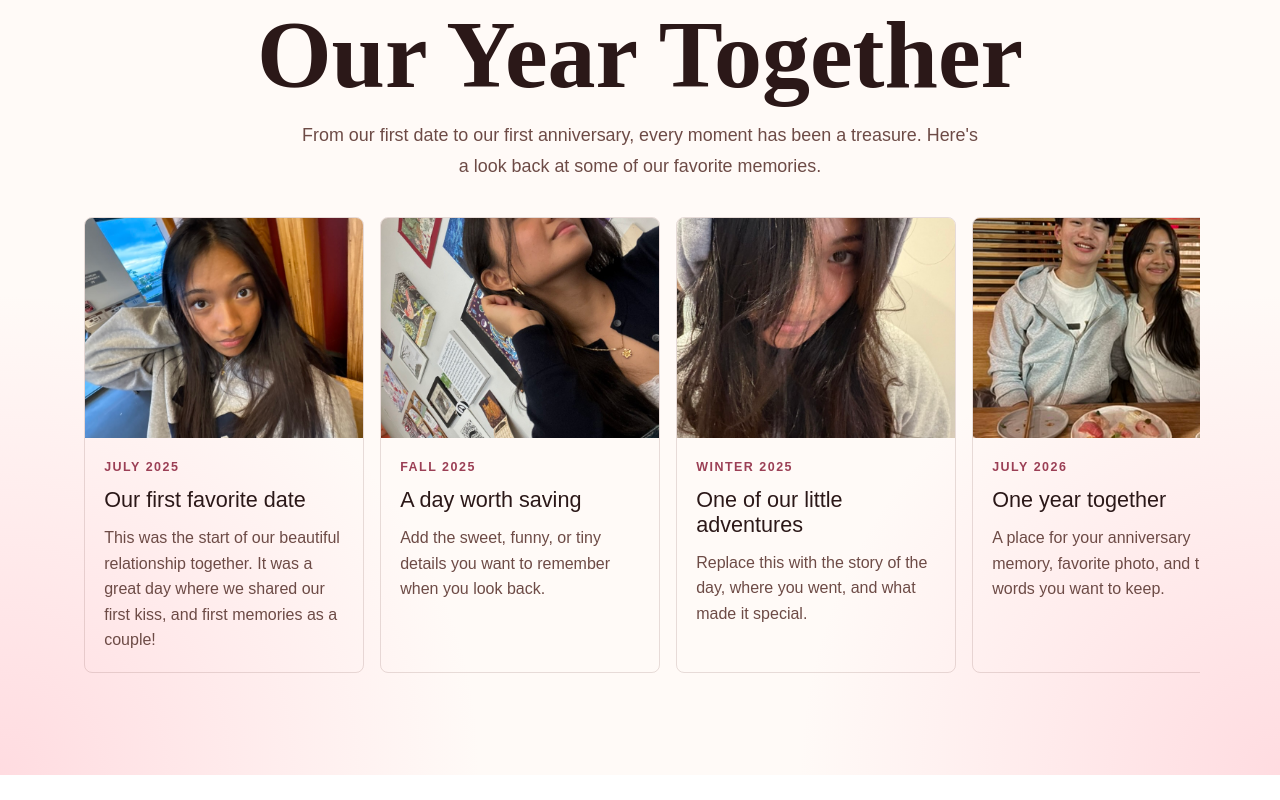
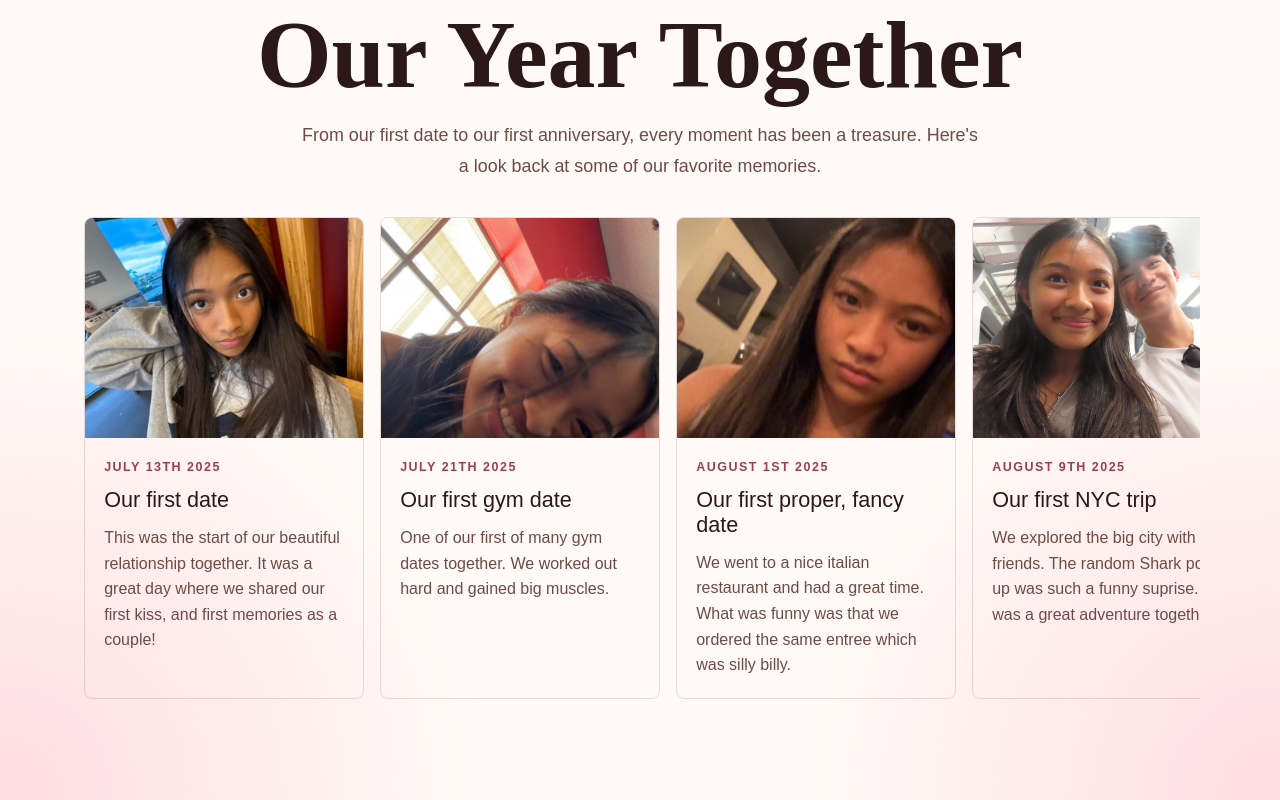
Before and after one commit to AnthonyChanng/Anniversary, a Next.js app: page / in a window 1280 px wide. Shown: the part 1501-2301 px from the top of the page. Before the commit the page ends 2276 px from the top, so only its background shows below. Built offline with nearby package versions, Linux system fonts and the light colour scheme.

Commit message:
small changes

```diff
--- a/src/home/Home.js
+++ b/src/home/Home.js
@@ -3,19 +3,43 @@ import Image from "next/image";
 
 const timelineItems = [
   {
-    date: "July 2025",
-    title: "Our first favorite date",
+    date: "July 13th 2025",
+    title: "Our first date",
     description:
       "This was the start of our beautiful relationship together. It was a great day where we shared our first kiss, and first memories as a couple!",
     image: "/pictures/D76D258E-0CB2-4166-A7D5-71CF00395534_1_105_c.jpeg",
     imageAlt: "A favorite anniversary memory",
   },
   {
-    date: "Fall 2025",
-    title: "A day worth saving",
+    date: "July 21th 2025",
+    title: "Our first gym date",
     description:
-      "Add the sweet, funny, or tiny details you want to remember when you look back.",
-    image: "/pictures/0E7D6F89-5BE3-47E6-B44C-F0994EE4BB98_1_105_c.jpeg",
+      "One of our first of many gym dates together. We worked out hard and gained big muscles.",
+    image: "/pictures/D790B94E-AA94-462F-8B6F-5287924E4EEF_1_105_c.jpeg",
+    imageAlt: "A little adventure together",
+  },
+  {
+    date: "August 1st 2025",
+    title: "Our first proper, fancy date",
+    description:
+      "We went to a nice italian restaurant and had a great time. What was funny was that we ordered the same entree which was silly billy.",
+    image: "/pictures/95D88BC6-C7AC-4FB7-8FD5-62EA218D034F_1_105_c.jpeg",
+    imageAlt: "A little adventure together",
+  },
+  {
+    date: "August 9th 2025",
+    title: "Our first NYC trip ",
+    description:
+      "We explored the big city with our friends. The random Shark pop up was such a funny suprise. It was a great adventure together.",
+    image: "/pictures/5CB64443-78BB-4FCB-B74F-E7217E683154_1_105_c.jpeg",
+    imageAlt: "A little adventure together",
+  },
+  {
+    date: "November 4th 2025",
+    title: "My first birthday with you",
+    description:
+      "This was my first birthday celebrated with you, and you made it amazing. The little scavanger hunt you set up for me was so thoughtful, and the gifts you gave me were perfect.",
+    image: "/pictures/FB0F8F45-A90A-43A6-8D43-3F83C3B18590_1_105_c.jpeg",
     imageAlt: "A saved memory from our year together",
   },
   {
```
